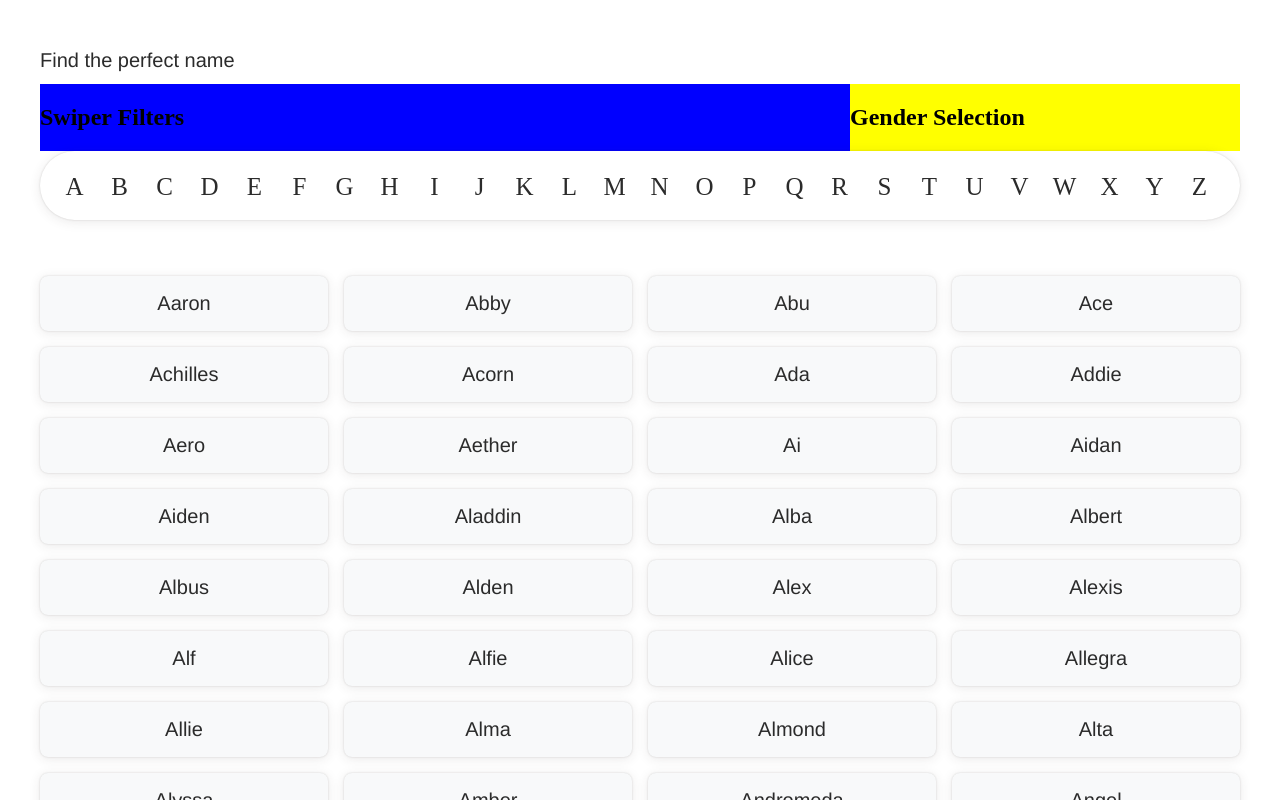
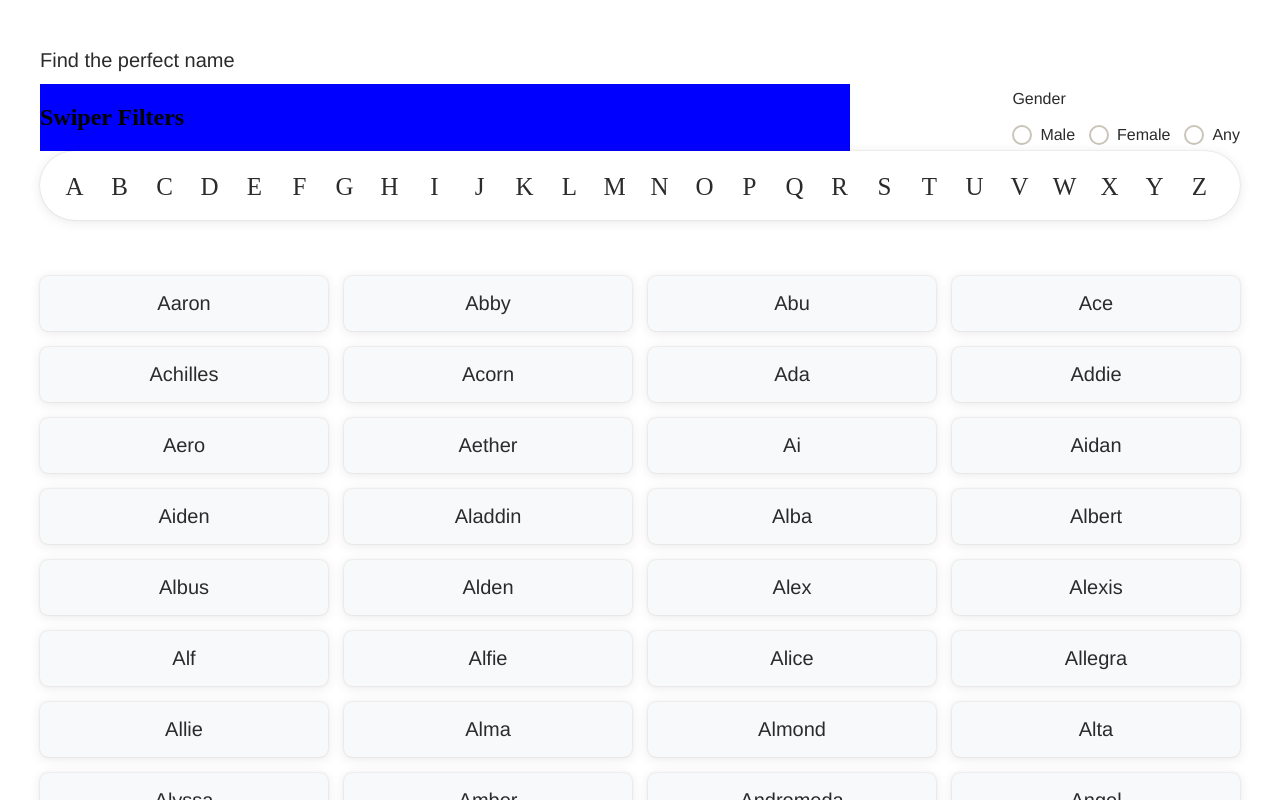
Before and after one commit to Nazar-Lysak/cx-naming-tool, a React (Vite) app: page / in a window 1280 px wide. Both pictures are taken after a click on the button "Start". Shown: the top 800 px of the page. Built offline with nearby package versions, Linux system fonts and the light colour scheme.

Commit message:
gender radios

```diff
--- a/src/App.tsx
+++ b/src/App.tsx
@@ -4,12 +4,13 @@ import type { WidgetConfig } from './main';
 import StartScreen from '@/client/components/start-screen/StartScreen';
 import LoadingOverlay from '@/client/UI/loading-overlay/LoadingOverlay';
 import { useApp } from '@/client/context/context';
+import { deviceSizes } from './styles/variables';
 
 const MainApp = lazy(() => import('@/client/MainApp'));
 
 const AppContainer = styled.div`
   position: relative;
-  max-width: 1200px;
+  max-width: ${deviceSizes.containerWidth}px;
   margin: 0 auto;
   padding: 16px;
   min-height: 200px;
--- a/src/client/components/gender-selection/GenderSelection.tsx
+++ b/src/client/components/gender-selection/GenderSelection.tsx
@@ -1,14 +1,121 @@
+import { useFilters } from '@/client/context/filtersContext';
+import { textData } from '@/data/text';
+import { generalStyles } from '@/styles/variables';
 import styled from 'styled-components';
 
 const Container = styled.div`
   grid-area: gender;
-  background: yellow;
+  width: fit-content;
+  display: flex;
+  flex-direction: column;
+  justify-content: center;
+  margin-left: auto;
 `;
 
+const GenderLabel = styled.p`
+  margin: 0 0 12px 0;
+  font-family: ${generalStyles.fonts.primary};
+  font-size: 16px;
+  font-weight: 300;
+  line-height: 24px;
+  color: ${generalStyles.colors.darkGray};
+`;
+
+const RadioGroup = styled.div`
+  display: flex;
+  gap: 14px;
+  align-items: center;
+`;
+
+const CustomRadio = styled.span`
+  display: inline-flex;
+  align-items: center;
+  justify-content: center;
+  width: 20px;
+  height: 20px;
+  flex-shrink: 0;
+  border: 2px solid ${generalStyles.colors.beige};
+  border-radius: 50%;
+  margin-right: 8px;
+  transition: border-color 0.2s ease;
+
+  &::after {
+    content: '';
+    width: 10px;
+    height: 10px;
+    border-radius: 50%;
+    background-color: ${generalStyles.colors.red};
+    transform: scale(0);
+    transition: transform 0.15s cubic-bezier(0.4, 0, 0.2, 1);
+  }
+`;
+
+const HiddenRadio = styled.input.attrs({ type: 'radio' })`
+  position: absolute;
+  opacity: 0;
+  width: 0;
+  height: 0;
+  pointer-events: none;
+`;
+
+const Label = styled.label`
+  display: flex;
+  align-items: center;
+  cursor: pointer;
+  font-family: ${generalStyles.fonts.primary};
+  font-size: 16px;
+  line-height: 24px;
+  color: ${generalStyles.colors.darkGray};
+  user-select: none;
+
+  ${HiddenRadio}:checked + ${CustomRadio} {
+    border-color: ${generalStyles.colors.red};
+
+    &::after {
+      transform: scale(1);
+    }
+  }
+
+  ${HiddenRadio}:focus-visible + ${CustomRadio} {
+    outline: 2px solid ${generalStyles.colors.darkGray};
+    outline-offset: 1.5px;
+  }
+`;
+
+type GenderValue = 'male' | 'female' | 'any';
+
+interface GenderOption {
+  readonly value: GenderValue;
+  readonly label: string;
+}
+
+const genderOptions: readonly GenderOption[] = [
+  { value: 'male', label: textData.genderFilters.male },
+  { value: 'female', label: textData.genderFilters.female },
+  { value: 'any', label: textData.genderFilters.any },
+] as const;
+
 const GenderSelection = () => {
+  const { selectedGender, setSelectedGender } = useFilters();
+
   return (
     <Container>
-      <h2>Gender Selection</h2>
+      <GenderLabel>{textData.genderFilters.label}</GenderLabel>
+      <RadioGroup role="radiogroup" aria-label={textData.genderFilters.label}>
+        {genderOptions.map((option) => (
+          <Label key={option.value}>
+            <HiddenRadio
+              name="gender"
+              value={option.value}
+              checked={selectedGender === option.value}
+              onChange={() => setSelectedGender(option.value)}
+              aria-label={option.label}
+            />
+            <CustomRadio aria-hidden="true" />
+            {option.label}
+          </Label>
+        ))}
+      </RadioGroup>
     </Container>
   );
 };
--- a/src/data/text.ts
+++ b/src/data/text.ts
@@ -21,4 +21,11 @@ export const textData = {
     categorySingularLabel: 'Category',
     categoryUnknownLabel: 'Unknown',
   },
+
+  genderFilters: {
+    label: 'Gender',
+    male: 'Male',
+    female: 'Female',
+    any: 'Any',
+  },
 };
--- a/src/styles/variables.ts
+++ b/src/styles/variables.ts
@@ -2,6 +2,7 @@ export const deviceSizes = {
   mobileS: 568,
   mobile: 768,
   tablet: 1024,
+  containerWidth: 1200,
 };
 
 export const generalStyles = {
```
Also changed, not shown: src/data/alphabet.ts (renamed from src/data/alphabet.tsx).
